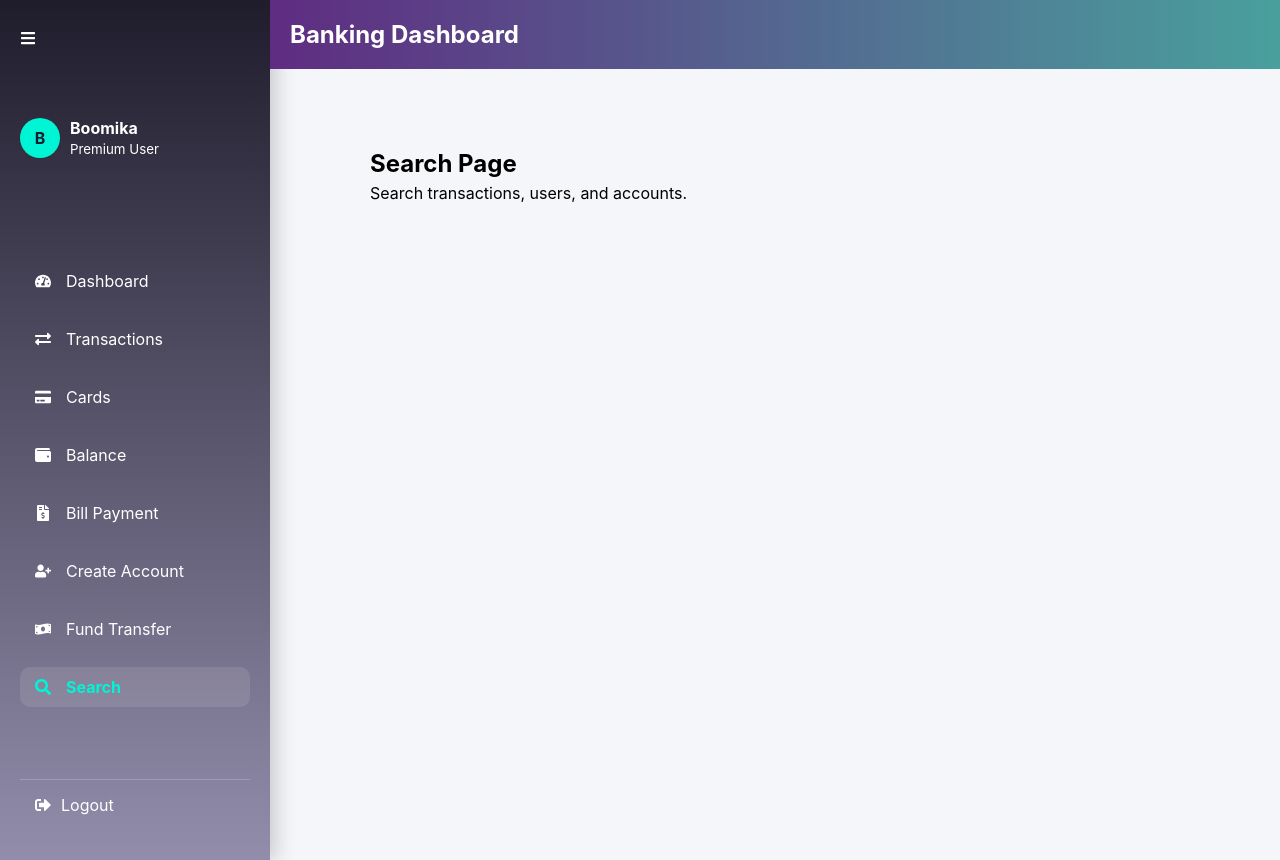
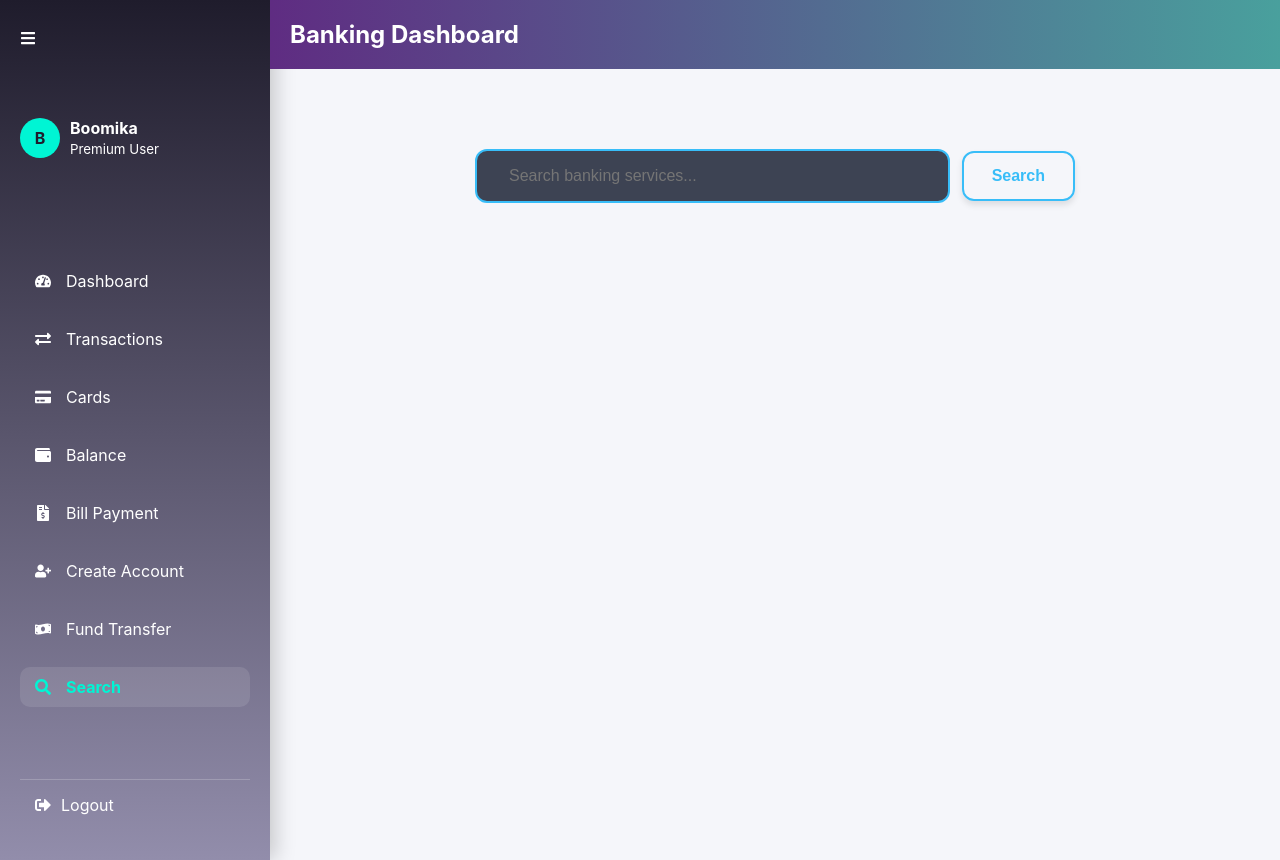
Before and after one commit to BoomikaM22/banking-dashboard, a React app in the folder frontend/: page /search in a window 1280 px wide. Built offline with nearby package versions, Linux system fonts and the light colour scheme; the HTML template or start-up script is replaced by a standard one.

Commit message:
Update Search.jsx

```diff
--- a/frontend/src/components/Search/Search.jsx
+++ b/frontend/src/components/Search/Search.jsx
@@ -1,10 +1,138 @@
-const Search = () => {
-    return (
-      <div style={{ padding: "40px" }}>
-        <h2>Search Page</h2>
-        <p>Search transactions, users, and accounts.</p>
-      </div>
-    );
+import React, { useState } from 'react';
+
+const ServiceSearch = () => {
+  const [searchTerm, setSearchTerm] = useState('');
+  const [btnHover, setBtnHover] = useState(false);
+  const [hoverIndex, setHoverIndex] = useState(null);
+
+  const services = [
+    { id: 1, name: 'Transaction History', category: 'Activity' },
+    { id: 2, name: 'Balance Inquiry', category: 'Accounts' },
+    { id: 3, name: 'All Accounts', category: 'Accounts' },
+    { id: 4, name: 'Fund Transfer', category: 'Payments' },
+    { id: 5, name: 'Bill Payment', category: 'Payments' },
+    { id: 6, name: 'Cards Management', category: 'Settings' },
+  ];
+
+  const filteredServices = services.filter(service =>
+    service.name.toLowerCase().includes(searchTerm.toLowerCase())
+  );
+
+  const s = {
+    wrapper: {
+      padding: '40px 20px',
+      maxWidth: '600px',
+      margin: '0 auto',
+      fontFamily: "'Segoe UI', Roboto, sans-serif",
+    },
+    searchGroup: {
+      display: 'flex',
+      gap: '12px',
+      alignItems: 'center',
+    },
+    inputWrapper: {
+      flex: 1,
+      display: 'flex',
+      alignItems: 'center',
+      background: 'rgba(15, 23, 42, 0.8)', // Deep navy background
+      borderRadius: '12px',
+      padding: '4px 15px',
+      border: '2px solid #38bdf8', // Blue border by default
+      transition: 'box-shadow 0.3s ease',
+    },
+    input: {
+      width: '100%',
+      padding: '12px',
+      background: 'transparent',
+      border: 'none',
+      outline: 'none',
+      color: '#fff',
+      fontSize: '16px'
+    },
+    searchBtn: {
+      padding: '14px 28px',
+      borderRadius: '12px',
+      border: '2px solid #38bdf8', // Blue border by default
+      background: btnHover ? '#38bdf8' : 'transparent', // Fills on hover
+      color: btnHover ? '#0f172a' : '#38bdf8',
+      fontWeight: 'bold',
+      cursor: 'pointer',
+      transition: 'all 0.3s ease',
+      fontSize: '16px',
+      whiteSpace: 'nowrap',
+      boxShadow: '0 4px 6px rgba(0, 0, 0, 0.1)'
+    },
+    resultsBox: {
+      marginTop: '15px',
+      background: '#1e293b',
+      borderRadius: '16px',
+      overflow: 'hidden',
+      border: '2px solid #38bdf8', // Blue border for results box
+      boxShadow: '0 20px 25px -5px rgba(0, 0, 0, 0.4)'
+    },
+    item: (isHovered) => ({
+      padding: '15px 20px',
+      display: 'flex',
+      alignItems: 'center',
+      gap: '15px',
+      cursor: 'pointer',
+      backgroundColor: isHovered ? 'rgba(56, 189, 248, 0.15)' : 'transparent',
+      borderBottom: '1px solid rgba(56, 189, 248, 0.2)',
+      transition: '0.2s'
+    })
   };
 
-  export default Search;
+  return (
+    <div style={s.wrapper}>
+      <div style={s.searchGroup}>
+        <div style={s.inputWrapper}>
+          <span style={{ color: '#38bdf8', marginRight: '5px' }}></span>
+          <input
+            type="text"
+            placeholder="Search banking services..."
+            style={s.input}
+            onChange={(e) => setSearchTerm(e.target.value)}
+          />
+        </div>
+
+        <button
+          style={s.searchBtn}
+          onMouseEnter={() => setBtnHover(true)}
+          onMouseLeave={() => setBtnHover(false)}
+          onClick={() => alert(`Initiating search for: ${searchTerm}`)}
+        >
+          Search
+        </button>
+      </div>
+
+      {searchTerm && (
+        <div style={s.resultsBox}>
+          {filteredServices.length > 0 ? (
+            filteredServices.map((service, index) => (
+              <div
+                key={service.id}
+                style={s.item(hoverIndex === index)}
+                onMouseEnter={() => setHoverIndex(index)}
+                onMouseLeave={() => setHoverIndex(null)}
+              >
+                <span style={{fontSize: '20px'}}>{service.icon}</span>
+                <div>
+                  <div style={{color: '#fff', fontWeight: '600'}}>{service.name}</div>
+                  <div style={{color: '#38bdf8', fontSize: '11px', textTransform: 'uppercase', letterSpacing: '1px'}}>
+                    {service.category}
+                  </div>
+                </div>
+              </div>
+            ))
+          ) : (
+            <div style={{padding: '20px', color: '#94a3b8', textAlign: 'center'}}>
+              No results found.
+            </div>
+          )}
+        </div>
+      )}
+    </div>
+  );
+};
+
+export default ServiceSearch;
```
